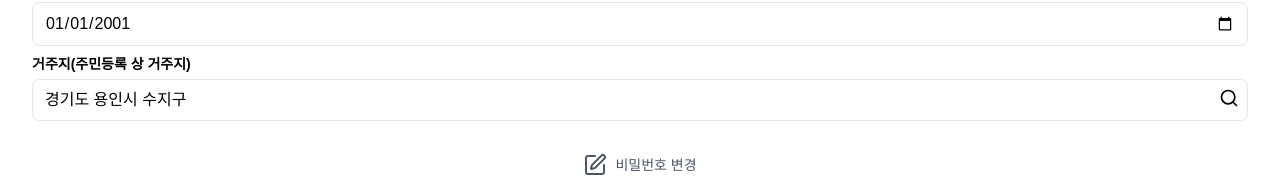
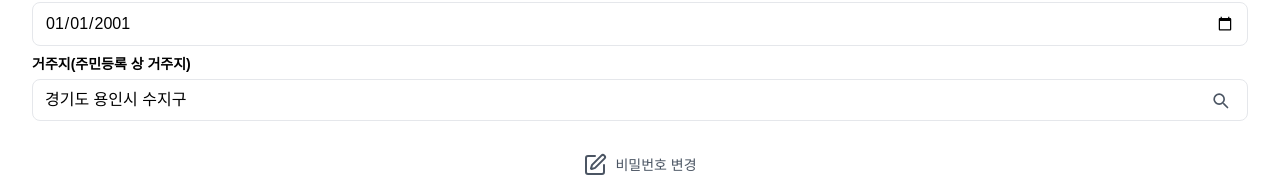
Before and after one commit to seonghoon1201/KB_FE, a Vue app: page /mypage/edit in a window 1280 px wide. Shown: the part 320-497 px from the top of the page. Built offline with nearby package versions, Linux system fonts and the light colour scheme; a web font is replaced by a local one.

Commit message:
fix: fix address edit part #108

```diff
--- a/src/components/modal/SearchAddressModal.vue
+++ b/src/components/modal/SearchAddressModal.vue
@@ -56,6 +56,14 @@ const applyAddress = () => {
     emit('close')
 }
 
+const searchAddress = () => {
+  new window.daum.Postcode({
+    oncomplete: function (data) {
+      address.value = data.address
+    },
+  }).open()
+}
+
 watch(
     () => props.visible,
     (v) => {
--- a/src/pages/mypage/EditProfile.vue
+++ b/src/pages/mypage/EditProfile.vue
@@ -46,23 +46,37 @@
             </div>
 
             <div class="mb-2 text-left w-full">
-                <label class="block font-semibold mb-1 text-[14px]"
-                    >거주지(주민등록 상 거주지)</label
-                >
-                <div
-                    class="address-input w-full border rounded-[8px] px-3 py-2 flex justify-between"
-                >
-                    <input type="text" v-model="profile.address" />
-                    <button type="button" class="w-4 h-4" @click="showAddressModal = true">
-                        <Search :size="20" />
+                <label class="block font-semibold mb-1 text-[14px]">
+                    거주지(주민등록 상 거주지)
+                </label>
+                <div class="relative w-full">
+                    <input
+                        v-model="profile.address"
+                        type="text"
+                        class="w-full border rounded-[8px] px-3 py-2 pr-10 bg-white"
+                        readonly
+                    />
+                    <button
+                        type="button"
+                        @click="searchAddress"
+                        class="absolute top-1/2 right-1 -translate-y-1/2 flex items-center justify-center w-12 h-12 transition"
+                    >
+                        <svg
+                            xmlns="http://www.w3.org/2000/svg"
+                            class="w-5 h-5 text-gray-600"
+                            fill="none"
+                            viewBox="0 0 24 24"
+                            stroke="currentColor"
+                        >
+                            <path
+                                stroke-linecap="round"
+                                stroke-linejoin="round"
+                                stroke-width="2"
+                                d="M21 21l-4.35-4.35M17 11a6 6 0 11-12 0 6 6 0 0112 0z"
+                            />
+                        </svg>
                     </button>
                 </div>
-                <!-- 주소 검색 모달 -->
-                <SearchAddressModal
-                    :visible="showAddressModal"
-                    @close="showAddressModal = false"
-                    @selected="handleAddressSelected"
-                />
             </div>
 
             <div class="password-change mt-8 mb-8 flex justify-center">
@@ -89,6 +103,7 @@ import { SquarePen, Search } from 'lucide-vue-next'
 
 const router = useRouter()
 const showAddressModal = ref(false)
+const address = ref('')
 
 const profile = reactive({
     name: '김제비',
@@ -98,6 +113,13 @@ const profile = reactive({
     address: '경기도 용인시 수지구',
 })
 
+const searchAddress = () => {
+    new window.daum.Postcode({
+        oncomplete: function (data) {
+            profile.address = data.address // ✅ 여기에 직접 넣어야 함!
+        },
+    }).open()
+}
 
 const saveProfile = () => {
     // 프로필 저장 구현
```
